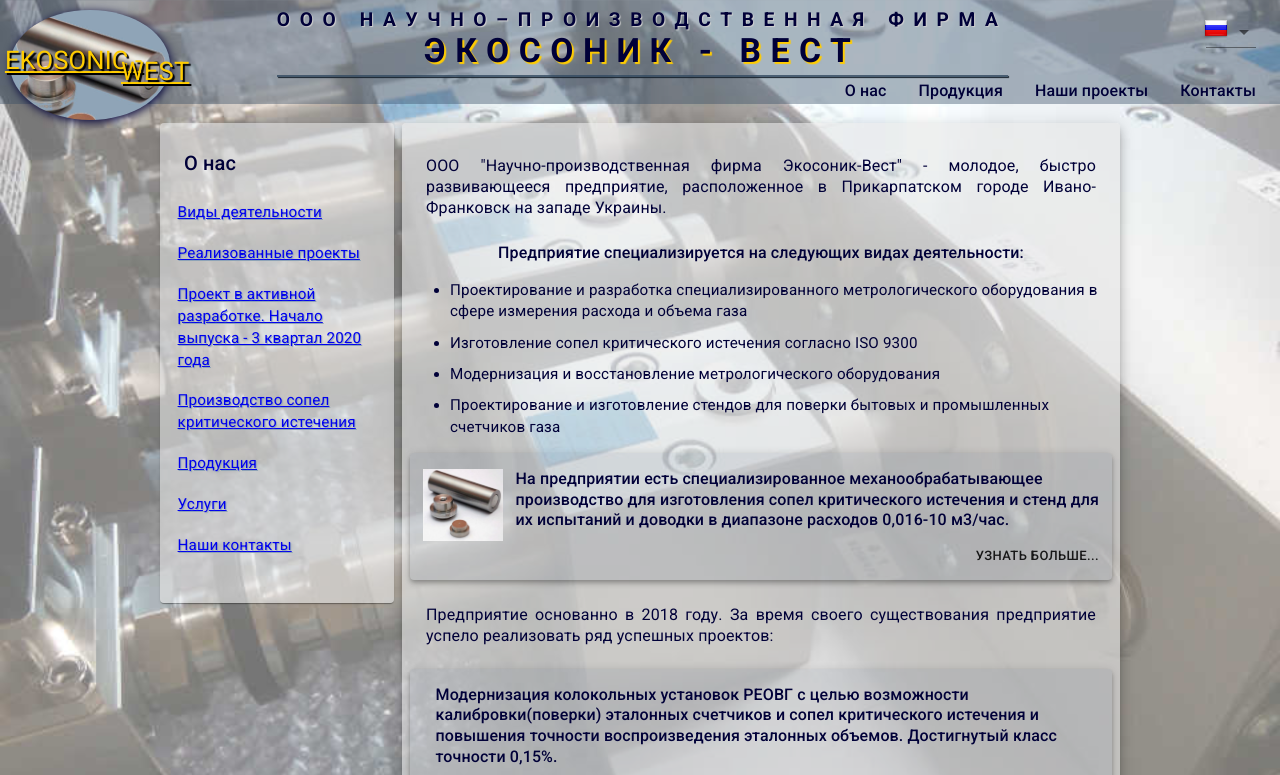
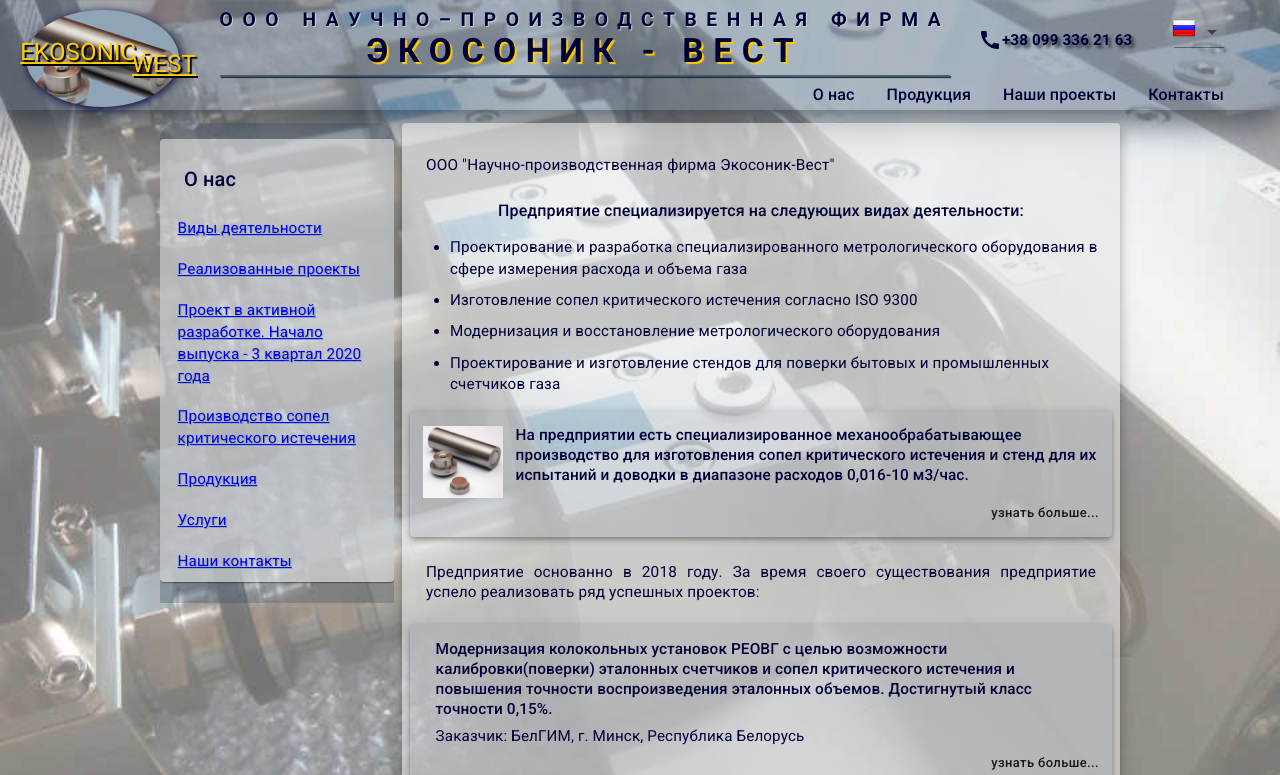
Before and after one commit to ivasiukTatiana/ecosonik.west, a React (Create React App) app: page /#/home in a window 1280 px wide. Before the commit this address led to /#/home. Shown: the top 775 px of the page. Built offline with nearby package versions, Linux system fonts and the light colour scheme.

Commit message:
added styles

```diff
--- a/public/docs/content/ru.json
+++ b/public/docs/content/ru.json
@@ -38,7 +38,7 @@
         "Модернизация и восстановление метрологического оборудования",
         "Проектирование и изготовление стендов для поверки бытовых и промышленных счетчиков газа"
       ],
-      "p1": "ООО \"Научно-производственная фирма Экосоник-Вест\" - молодое, быстро развивающееся предприятие, расположенное в Прикарпатском городе Ивано-Франковск на западе Украины.",
+      "p1": "ООО \"Научно-производственная фирма Экосоник-Вест\"",
       "p2": "Предприятие основанно в 2018 году. За время своего существования предприятие успело реализовать ряд успешных проектов:",
       "p3": "Предприятие осуществляет модернизацию систем управления, сбора и обработки информации различных установок и систем, включая измерения расхода, объема газа, воды и прочие измерения. Проводит восстановительные работы и калибровку метрологического оборудования.",
       "cards": [
--- a/src/App.js
+++ b/src/App.js
@@ -13,7 +13,7 @@
     MuiContainer: {
       root: {
         boxSizing: 'content-box',
-        marginTop: '1.2rem',
+        marginTop: '0.8rem',
         marginBottom: '0.8rem',
       }
     },
--- a/src/app-footer/AppFooter.css
+++ b/src/app-footer/AppFooter.css
@@ -2,12 +2,13 @@
   min-height: 5rem;
   position: sticky;
   bottom: -10rem;
+  padding-left: 2rem;
   background-color: rgba(52, 74, 97, 0.4);
   color: #000038;
   font-size: 0.8rem;
   font-weight: 500;
   line-height: 1.2;
-  /*box-shadow: 0 -1px 5px #000038;*/
+  box-shadow: 0 -5px 35px rgba(27, 39, 51, 0.8);
 }
 .Footer-left {
   padding: 1.2rem;
--- a/src/app-header/AppHeader.css
+++ b/src/app-header/AppHeader.css
@@ -7,7 +7,9 @@
   justify-content: space-between;
   color: #000038;
   line-height: 1.2;
-  /*box-shadow: 0 1px 5px #000038;*/
+  padding-left: 1rem;
+  padding-right: 2rem;
+  box-shadow: 0 10px 35px rgba(27, 39, 51, 0.8);
 }
 .Logo {
   position: fixed;
@@ -17,30 +19,30 @@
   background-position: top right;
   background-color: #7c8cad;
   background-size: cover;
-  min-width: 10rem;
+  min-width: 9.6rem;
   max-height: 6.9rem;
   border-radius: 50%;
   margin: 0.6rem;
   margin-bottom: -1rem;
-  padding: 2.2rem 0;
+  padding: 1.8rem 0;
   color: #fc0;
   box-shadow: 1px 2px 10px #000038;
-  font-size: 1.6rem;
+  font-size: 1.5rem;
   text-align: center;
   text-shadow: 2px 2px 1px #000;
   display: flex;
   flex-direction: column;
 }
 .Logo span:first-child {
-  margin-left: -2rem;
+  margin-left: -2.2rem;
 }
 .Logo span:last-child {
-  margin-right: -8.2rem;
-  margin-top: -1.2rem;
+  margin-right: -7.7rem;
+  margin-top: -1.1rem;
 }
 .Header-title {
   display: flex;
-  justify-content: space-between;
+  justify-content: space-around;
 }
 .Header-center {
   margin: 0.5rem auto 0.2rem;
@@ -59,6 +61,16 @@
 .Header-center span:nth-child(2){
   font-size: 2.1rem;
   text-shadow: 2px 2px 1px #fc0;
+}
+.Header-phone {
+  display: flex;
+  align-items: center;
+  margin-left: -5rem;
+  margin-right: 1.5rem;
+}
+.Header-phone strong {
+  text-shadow: 3px 3px 3px rgba(27, 39, 51, 0.8);
+  font-size: 0.95rem;
 }
 .Header-right {
   margin: 1rem;
@@ -79,10 +91,11 @@
 }
 nav {
   position: relative;
-  z-index: 999;
+  z-index: 9;
   width: 100%;
   display: flex;
   justify-content: flex-end;
+  padding-top: 0.2rem;
 }
 nav .Link{
   margin-right: 1rem;
@@ -92,9 +105,11 @@
   font-size: 1rem;
   font-weight: 500;
   text-decoration: none;
+  padding-bottom: 0.3rem;
 }
 nav .Link:hover{
   border-radius: 5px;
+
   box-shadow: 1px 2px 1px #000038;
 }
 
--- a/src/app-header/AppHeader.js
+++ b/src/app-header/AppHeader.js
@@ -1,5 +1,7 @@
 import React, {Component} from 'react';
 import {Link} from 'react-router-dom';
+//import Container from '@material-ui/core/Container';
+import CallIcon from '@material-ui/icons/Call';
 
 import './AppHeader.css';
 import {LanguageConsumer} from '../providers/LanguageProvider';
@@ -22,6 +24,10 @@
                 <span>{context.header.title2}</span>
                 <hr />
               </div>
+              <div className="Header-phone">
+                <CallIcon />
+                <strong>{context.footer.phone}</strong>
+              </div>
               <div className="Header-right">
                 <img src={context.header.img} alt="" />
                 <LaguageSelect languages={context.languages} />
--- a/src/app-main/AppMain.css
+++ b/src/app-main/AppMain.css
@@ -1,6 +1,5 @@
 .App-main {
   min-height: 26rem;
-  /*background-color: rgba(31, 36, 48, 0.5);*/
 }
 
 /* start of desktop styles */
--- a/src/app-main/AppMain.js
+++ b/src/app-main/AppMain.js
@@ -15,6 +15,11 @@
       root: {
         color: '#000038',
         backgroundColor: 'rgba(230, 230, 230, 0.6)',
+      },
+    },
+    MuiButton: {
+      root: {
+        textTransform: 'none',
       },
     },
   },
--- a/src/components/Contacts.js
+++ b/src/components/Contacts.js
@@ -16,7 +16,8 @@
       {(context) => (
         <Grid container spacing={1} justify="space-between">
           <Grid item xs={3}>
-            <Paper className={classes.stickyNav}>
+            <div className={classes.stickyNav}>
+              <Paper>
                 <Typography variant="h6" component="h3" gutterBottom className={classes.navTitle}>
                   {context.header.navigation.filter((item) => {
                       return item.hasOwnProperty("contacts");
@@ -44,6 +45,7 @@
                   })}
                 </Grid>
               </Paper>
+            </div>
           </Grid>
           <Grid item xs={9}>
             <Paper className={classes.paperContent} elevation={7}>
--- a/src/components/ContentCard.js
+++ b/src/components/ContentCard.js
@@ -18,13 +18,14 @@
     display: 'flex',
   },
   title: {
-    fontSize: '1rem',
+    fontSize: '0.96rem',
     lineHeight: 1.3,
     paddingLeft: '0.8rem',
   },
   text: {
     textAlign: 'justify',
     paddingLeft: '0.8rem',
+    fontSize: '0.95rem',
   },
   action: {
     justifyContent: 'flex-end',
--- a/src/components/ContentNav.js
+++ b/src/components/ContentNav.js
@@ -9,7 +9,8 @@
   const classes = useStyles();
 
   return (
-    <Paper className={classes.stickyNav}>
+    <div className={classes.stickyNav}>
+      <Paper>
         <Typography variant="h6" component="h3" gutterBottom className={classes.navTitle}>
           {props.title}
         </Typography>
@@ -23,5 +24,6 @@
           })}
         </ul>
       </Paper>
+    </div>
   )
 }
--- a/src/components/css/pageStyles.js
+++ b/src/components/css/pageStyles.js
@@ -3,8 +3,12 @@
 const pageStyles = makeStyles(theme => ({
   stickyNav: {
     position: "sticky",
-    top: "7.7rem",
-    paddingBottom: '1.5rem',
+    top: "6.2rem",
+    backgroundColor: 'rgba(52, 74, 97, 0.3)',
+    paddingTop: '1rem',
+    paddingBottom: '0.5rem',
+    borderTopLeftRadius: '1rem',
+    borderTopRightRadius: '1rem',
     maxHeight: '30rem',
     overflowY: 'auto',
     "&::-webkit-scrollbar": {
@@ -12,6 +16,7 @@
     },
     "-ms-overflow-style": 'none',
     scrollbarWidth: 'none',
+    //boxShadow: '0 10px 35px rgb(27, 39, 51)',
   },
   navigation: {
     listStyleType: "none",
@@ -54,7 +59,7 @@
     padding: '1rem',
     textAlign: 'justify',
     lineHeight: 1.3,
-    fontSize: '1rem',
+    fontSize: '0.96rem',
   },
   listItem: {
     marginTop: '0.6rem',
```
Lines whose indentation alone changed are shown as unchanged.
